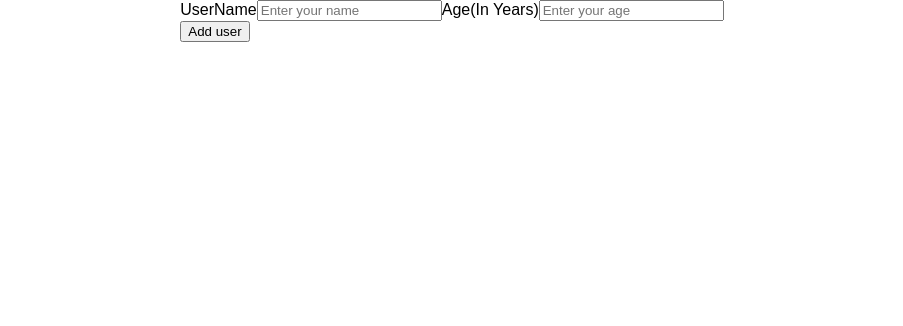
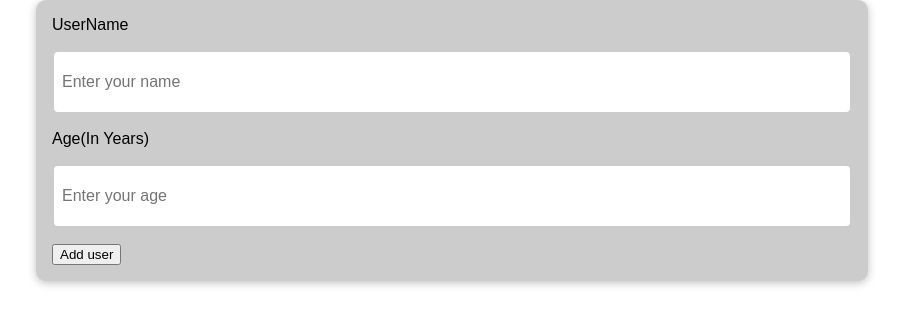
Before and after one commit to AmolShelke2/React-challenge-practice-project, a React (Create React App) app: page / in a window 1280 px wide. Shown: the top 326 px of the page, without its empty margins (188-1091 px from the left). Built offline with nearby package versions, Linux system fonts and the light colour scheme.

Commit message:
Added a re-usable card component and css styling

```diff
--- /dev/null
+++ b/src/components/UI/Card.css
@@ -0,0 +1,5 @@
+.card {
+        background: #ccc;
+        box-shadow: 0 2px 8px rgba(0, 0, 0, 0.25);
+        border-radius: 10px;
+}
--- /dev/null
+++ b/src/components/UI/Card.js
@@ -0,0 +1,9 @@
+import React from 'react';
+
+import './Card.css';
+
+const Card = props => {
+  return <div className="card">{props.children}</div>;
+};
+
+export default Card;
--- /dev/null
+++ b/src/components/users/AddUser.css
@@ -0,0 +1,43 @@
+.form {
+        display: flex;
+        flex-direction: column;
+        align-items: flex-start;
+        padding: 1rem;
+}
+
+.formInputs {
+        display: flex;
+        flex-direction: column;
+        align-items: flex-start;
+}
+
+.formInputs input {
+        padding: .5rem;
+        width: 50rem;
+        height: 4rem;
+        margin-bottom: 1rem;
+        border-radius: 6px;
+        border: 2px solid #ccc;
+}
+
+
+.formInputs input::placeholder {
+        font-size: 1rem;
+}
+
+.formInputs label {
+        font-size: 1rem;
+        margin-bottom: 1rem;
+}
+
+@media (max-width: 1000px) {
+        .formInputs input {
+                width: 30rem;
+        }
+}
+
+@media (max-width: 500px) {
+        .formInputs input {
+                width: 20rem;
+        }
+}
--- a/src/components/users/AddUser.js
+++ b/src/components/users/AddUser.js
@@ -1,13 +1,17 @@
 import React from 'react';
+import Card from '../UI/Card';
 
-const AddUser = () => {
+import './AddUser.css';
+
+const AddUser = props => {
   const addUserHandler = e => {
     e.preventDefault();
   };
 
   return (
-    <form className="form-control" onSubmit={addUserHandler}>
-      <div className="form-inputs">
+    <Card>
+      <form className="form" onSubmit={addUserHandler}>
+        <div className="formInputs">
           <label htmlFor="username">UserName</label>
           <input placeholder="Enter your name" id="username" />
 
@@ -16,6 +20,7 @@ const AddUser = () => {
         </div>
         <button type="submit">Add user</button>
       </form>
+    </Card>
   );
 };
 
```
Lines whose indentation alone changed are shown as unchanged.
